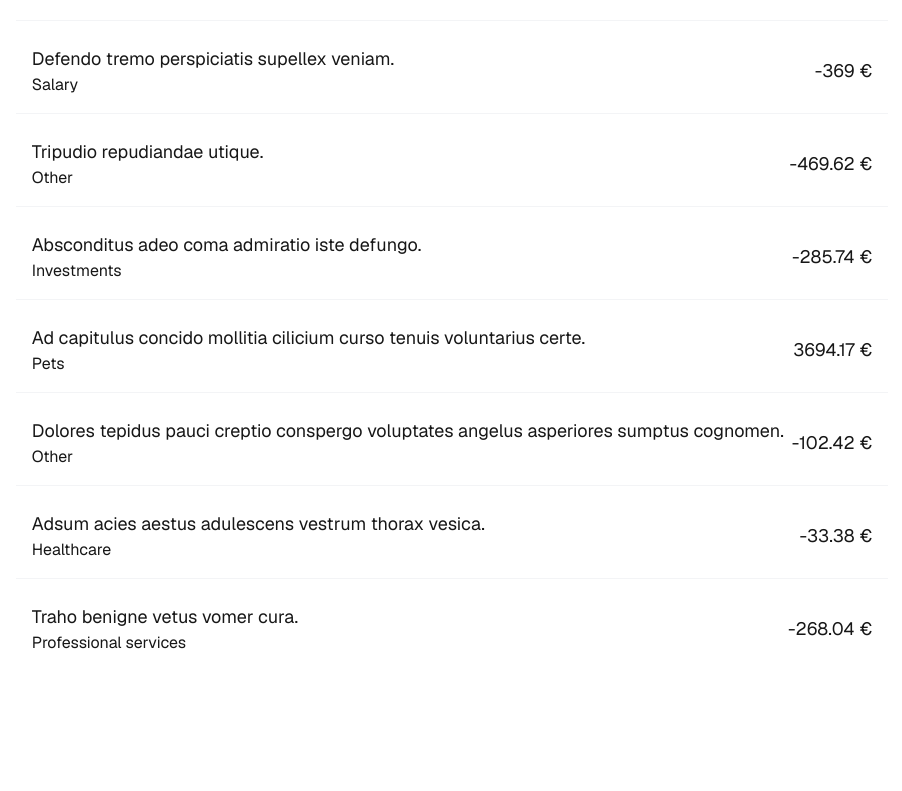
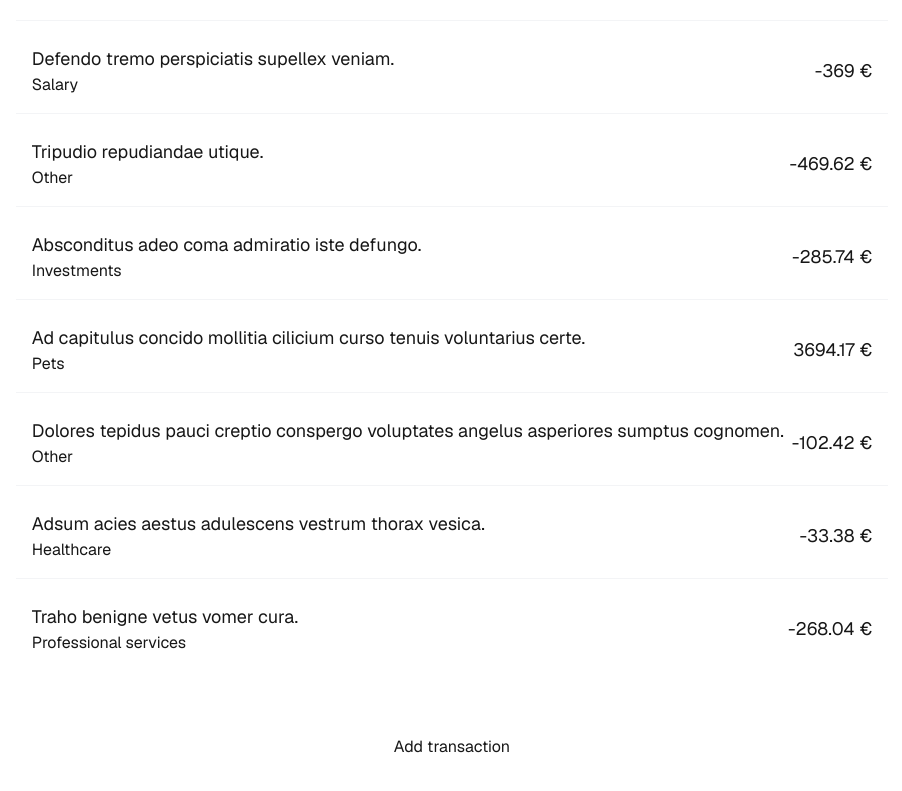
Before and after one commit to AzuZhou/finance-tracker, a Next.js app: page / in a window 1280 px wide. Shown: the part 4050-4841 px from the top of the page, without its empty margins (188-1090 px from the left). Before the commit the page ends 4801 px from the top, so only its background shows below. Built offline with nearby package versions, Linux system fonts and the light colour scheme.

Commit message:
add headless ui for the modal component

```diff
--- a/package.json
+++ b/package.json
@@ -10,6 +10,7 @@
   },
   "dependencies": {
     "@faker-js/faker": "^9.9.0",
+    "@headlessui/react": "^2.2.7",
     "next": "15.5.2",
     "react": "19.1.0",
     "react-dom": "19.1.0"
--- a/src/app/layout.tsx
+++ b/src/app/layout.tsx
@@ -2,7 +2,7 @@ import type { Metadata } from "next";
 import { Geist, Geist_Mono } from "next/font/google";
 import "./globals.css";
 
-import { TransactionsProvider } from "@/context/TransactionsContext";
+import { TransactionsProvider } from "@/contexts/TransactionsContext";
 
 const geistSans = Geist({
   variable: "--font-geist-sans",
--- a/src/app/page.tsx
+++ b/src/app/page.tsx
@@ -1,9 +1,9 @@
-import TransactionCards from "@/components/TransactionCards";
+import Transactions from "@/components/transactions/Transactions";
 
 export default function Home() {
   return (
     <main className="font-sans flex flex-col items-center justify-items-center min-h-screen p-8  gap-16 sm:p-20">
-      <TransactionCards />
+      <Transactions />
     </main>
   );
 }
--- a/src/components/TransactionCard.tsx
+++ b/src/components/transactions/TransactionCard.tsx
@@ -1,4 +1,4 @@
-import { Transaction } from "../lib/generateTransactions";
+import { Transaction } from "@/lib/types";
 
 const TransactionCard = ({ transaction }: { transaction: Transaction }) => (
   <li className="flex justify-between items-center p-4 gap-2">
--- a/src/components/TransactionCards.tsx
+++ b/src/components/transactions/TransactionCards.tsx
@@ -1,8 +1,8 @@
 "use client";
 
-import { useTransactions } from "@/context/TransactionsContext";
+import TransactionCard from "./TransactionCard";
 
-import TransactionCard from "./TransactionCard";
+import { useTransactions } from "@/contexts/TransactionsContext";
 
 const TransactionCards = () => {
   const { transactions } = useTransactions();
--- /dev/null
+++ b/src/components/transactions/Transactions.tsx
@@ -0,0 +1,27 @@
+"use client";
+
+import { useState } from "react";
+import FloatingButton from "../ui/FloatingButton";
+import Modal from "../ui/Modal";
+
+import TransactionCards from "./TransactionCards";
+
+const Transactions = () => {
+  const [isOpen, setIsOpen] = useState(false);
+
+  return (
+    <>
+      <TransactionCards />
+
+      <FloatingButton handleClick={() => setIsOpen(true)}>
+        Add transaction
+      </FloatingButton>
+
+      <Modal isOpen={isOpen} onClose={() => setIsOpen(false)} title="">
+        <form></form>
+      </Modal>
+    </>
+  );
+};
+
+export default Transactions;
--- /dev/null
+++ b/src/components/ui/FloatingButton.tsx
@@ -0,0 +1,16 @@
+"use client";
+
+export type FloatingButtonProps = {
+  children: React.ReactNode;
+  handleClick: () => void;
+};
+
+const FloatingButton = ({
+  children,
+  handleClick,
+}: {
+  children: React.ReactNode;
+  handleClick: () => void;
+}) => <button onClick={handleClick}>{children}</button>;
+
+export default FloatingButton;
--- /dev/null
+++ b/src/components/ui/Modal.tsx
@@ -0,0 +1,40 @@
+"use client";
+
+import { Dialog, Transition } from "@headlessui/react";
+import { Fragment } from "react";
+
+type ModalProps = {
+  isOpen: boolean;
+  onClose: () => void;
+  title?: string;
+  children: React.ReactNode;
+};
+
+const Modal = ({ isOpen, onClose, title, children }: ModalProps) => {
+  return (
+    <Transition show={isOpen} as={Fragment}>
+      <Dialog as="div" className="relative z-50" onClose={onClose}>
+        <div className="fixed inset-0 bg-black/30" aria-hidden="true" />
+
+        <div className="fixed inset-0 flex items-center justify-center p-4">
+          <div
+            className="w-full max-w-md rounded-2xl bg-white p-6 shadow-xl transform transition-all duration-300 ease-out"
+            style={{
+              opacity: isOpen ? 1 : 0,
+              scale: isOpen ? 1 : 0.95,
+            }}
+          >
+            {title && (
+              <h2 className="text-lg font-medium text-gray-900 mb-4">
+                {title}
+              </h2>
+            )}
+            {children}
+          </div>
+        </div>
+      </Dialog>
+    </Transition>
+  );
+};
+
+export default Modal;
```
Also changed, not shown: src/contexts/TransactionsContext.tsx (renamed from src/context/TransactionsContext.tsx), 1 other file (tests, documents, lock files or other folders).
